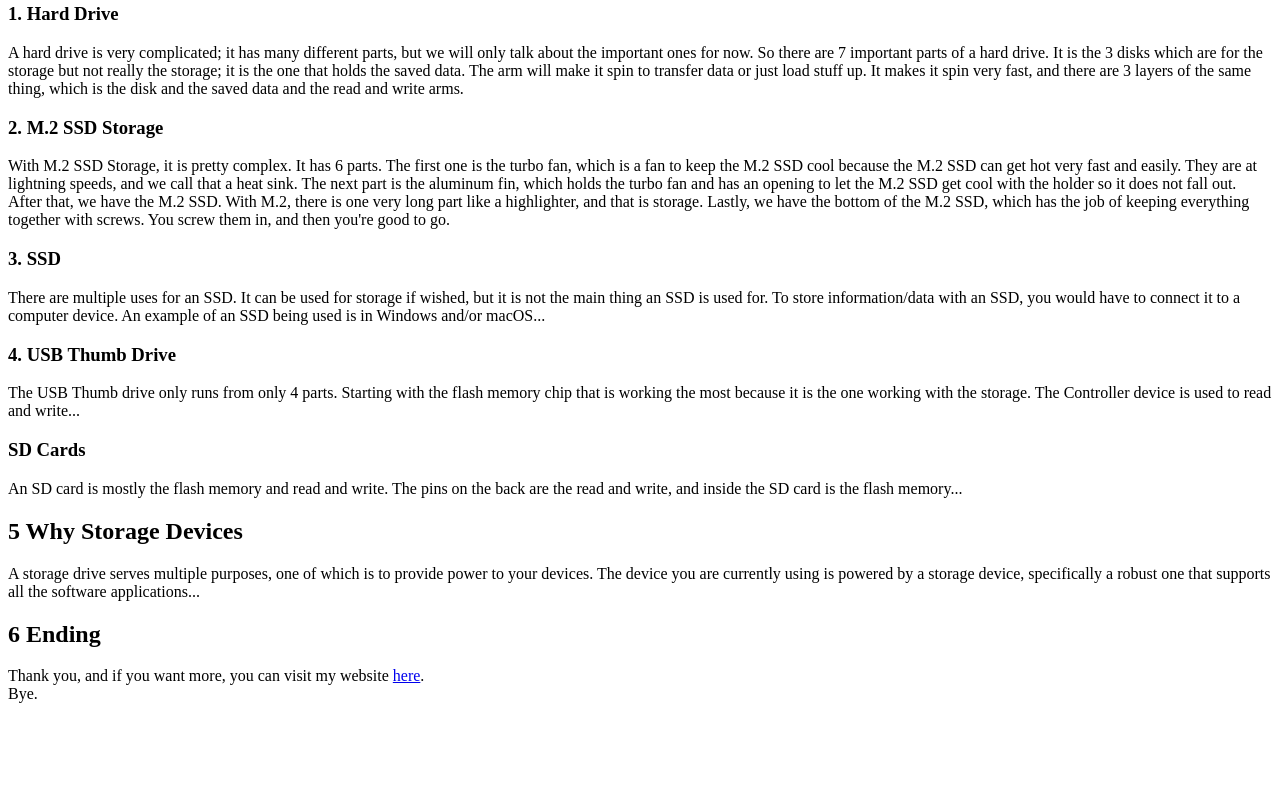
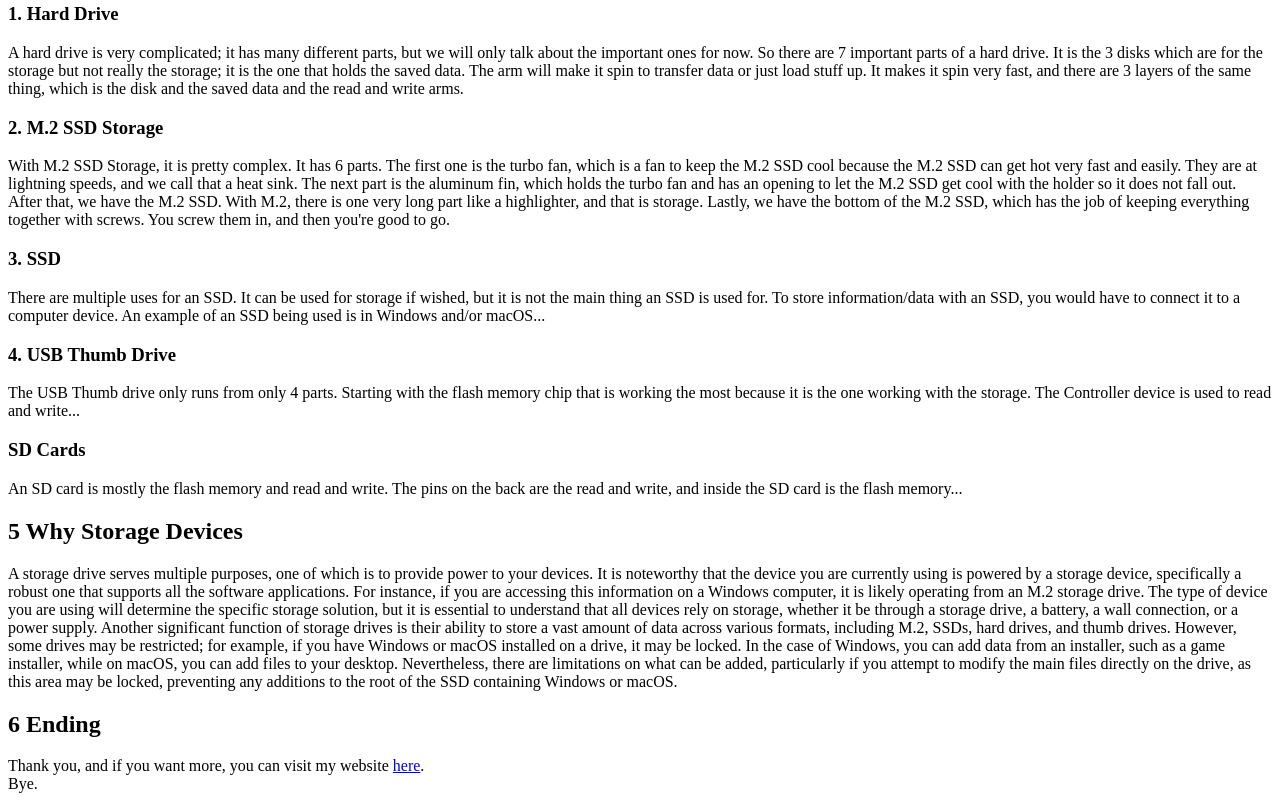
Before and after one commit to FARISSHIHADAa/Storage-Devices, a plain HTML site: page index.html in a window 1280 px wide. Shown: the part 383-1192 px from the top of the page. Before the commit the page ends 1102 px from the top, so only its background shows below. Drawn offline with Linux system fonts and the light colour scheme.

Commit message:
Update index.html

```diff
--- a/index.html
+++ b/index.html
@@ -58,10 +58,8 @@
 
 
     <h2>5 Why Storage Devices</h2>
-    <p>A storage drive serves multiple purposes, one of which is to provide power to
-    your devices. The device you are currently using is powered
-    by a storage device, specifically a robust one that supports all the software
-    applications...</p>
+    <p>A storage drive serves multiple purposes, one of which is to provide power to your devices. It is noteworthy that the device you are currently using is powered by a storage device, specifically a robust one that supports all the software applications. For instance, if you are accessing this information on a Windows computer, it is likely operating from an M.2 storage drive. The type of device you are using will determine the specific storage solution, but it is essential to understand that all devices rely on storage, whether it be through a storage drive, a battery, a wall connection, or a power supply. Another significant function of storage drives is their ability to store a vast amount of data across various formats, including M.2, SSDs, hard drives, and thumb drives. However, some drives may be restricted; for example, if you have Windows or macOS installed on a drive, it may be locked. In the case of Windows, you can add data from an installer, such as a game installer, while on macOS, you can add files to your desktop. Nevertheless, there are limitations on what can be added, particularly if you attempt to modify the main files directly on the drive, as this area may be locked, preventing any additions to the root of the SSD containing Windows or macOS.
+</p>
 
     <h2>6 Ending</h2>
     <p>Thank you, and if you want more, you can visit my website <a href="https://sites.google.com/view/storage12345/home">here</a>.
```
